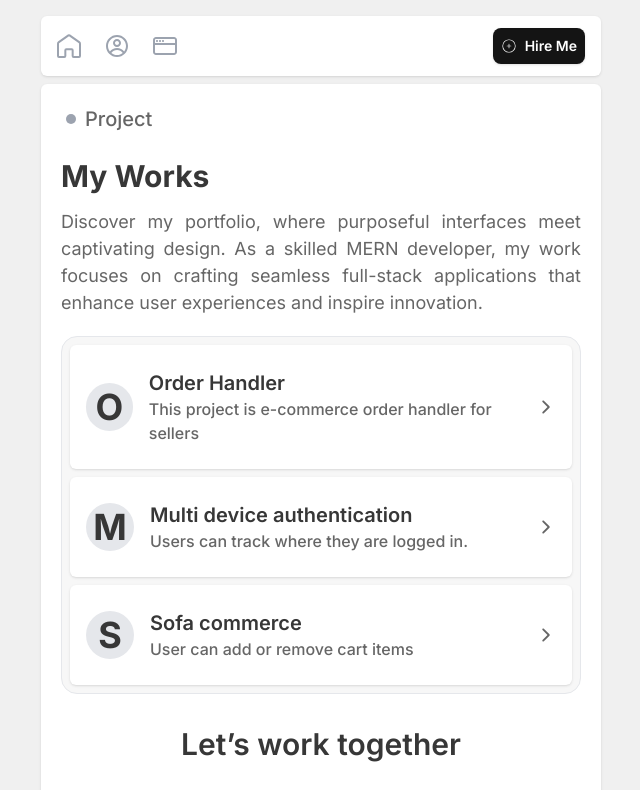
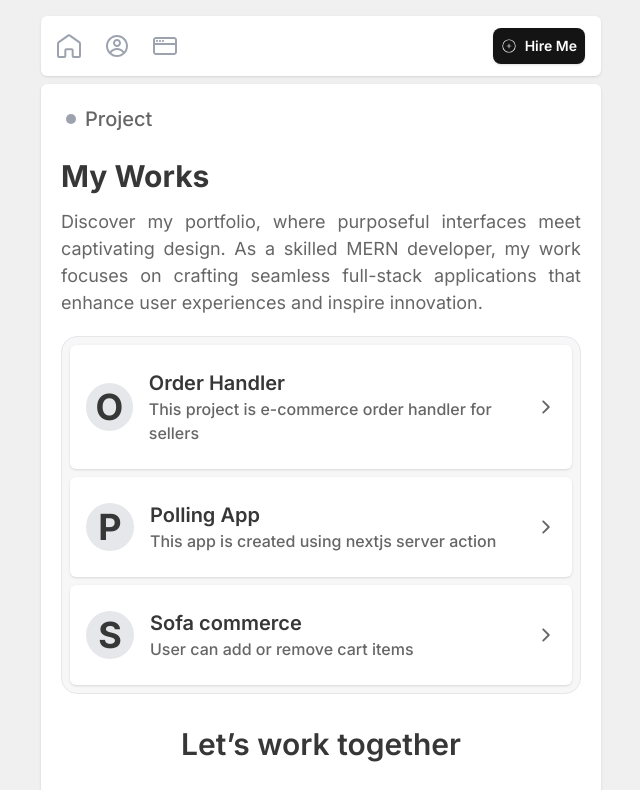
Before and after one commit to asadullah055/personal-portfolio, a React (Vite) app: page /project in a window 1280 px wide. Shown: the top 790 px of the page, without its empty margins (319-959 px from the left). Built offline with nearby package versions, Linux system fonts and the light colour scheme.

Commit message:
add poll app

```diff
--- a/src/assets/data.js
+++ b/src/assets/data.js
@@ -27,18 +27,26 @@ export const projects = [
   },
   {
     id: "2",
-    name: "Multi device authentication",
-    category: "MERN",
+    name: "Polling App",
+    category: "Fullstack",
     features: [
-      "Login and register",
-      "Show login all device",
-      "Logout all or specific browser",
+      "Login and register, forget password",
+      "The user will be able to view their own polls.",
+      "Filter Poll",
+      "Bookmark Poll",
     ],
-    sortDes: "Users can track where they are logged in.",
-    technology: ["expressjs", "mongodb", "jwt", "react", "tailwindcss"],
-    backEndCode: "https://github.com/asadullah055/multiple-device-jwt",
-    frontEndCode:
-      "https://github.com/asadullah055/multiple-device-jwt/tree/main/client",
+    sortDes: "This app is created using nextjs server action",
+    technology: [
+      "prisma",
+      "mongodb",
+      "nextjs",
+      "jwt",
+      "nodemailer",
+      "tailwindcss",
+    ],
+    backEndCode: "https://github.com/asadullah055/poll-app",
+    frontEndCode: "https://github.com/asadullah055/poll-app",
+    liveLing: "https://new-poll-app.vercel.app",
   },
   {
     id: "3",
--- a/src/components/Navigation.jsx
+++ b/src/components/Navigation.jsx
@@ -27,7 +27,7 @@ const Navigation = () => {
             </Link>
           </li>
           <li className="text-2xl text-gray-400 relative group">
-            <Link to="/about" className="">
+            <Link to="/project" className="">
               <span className="text-[12px] text-[#373737] font-semibold absolute top-[-25px] left-[-8px] hidden group-hover:block">
                 Project
               </span>
```
Also changed, not shown: 1 other file (tests, documents, lock files or other folders).
